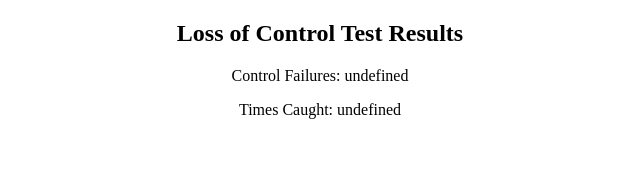
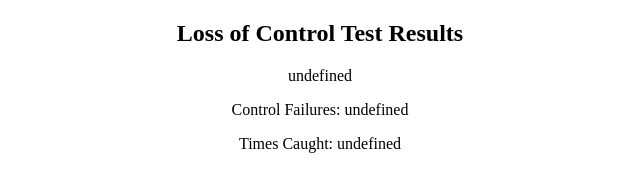
Before and after one commit to Explosive-Crayons/explosive-crayons.github.io, a plain HTML site: page results/index.html in a window 1280 px wide. Shown: the whole page, without its empty margins (320-960 px from the left). Drawn offline with nearby package versions, Linux system fonts and the light colour scheme.

Commit message:
feat: More Query Strings

```diff
--- a/results/index.html
+++ b/results/index.html
@@ -7,23 +7,25 @@
       $(document).ready(function() {
 				let qs = QueryString();
         $('#failures').text(function(i, oldText) {
-          return oldText + qs.f;
+          return oldText + qs.f || qs.failures || 'N/A';
         });
 				$('#catches').text(function(i, oldText) {
-          return oldText + qs.c;
+          return oldText + qs.c || qs.caught || 'N/A';
+        });
+				$('#sid').text(function(i, oldText) {
+          return oldText + qs.sid || 'NO SID';
         });
       })
 
-      function QueryString()
-      {
+      function QueryString() {
         var vars = [], hash;
         var hashes = window.location.href.slice(window.location.href.indexOf('?') + 1).split('&');
         for(var i = 0; i < hashes.length; i++) {
-            hash = hashes[i].split('=');
-            vars.push(hash[0]);
-            vars[hash[0]] = hash[1];
-          }
-          return vars;
+          hash = hashes[i].split('=');
+          vars.push(hash[0]);
+          vars[hash[0]] = hash[1];
+        }
+        return vars;
       }
     </script>
     <link rel="stylesheet" href="./index.css">
@@ -31,6 +33,7 @@
   <body>
     <div class="center">
       <h2>Loss of Control Test Results</h2>
+      <p id="sid"></p>
       <p id="failures">Control Failures: </p>
       <p id="catches">Times Caught: </p>
     </div>
```
Also changed, not shown: index.html (+1 -1 lines), 3 other files.
